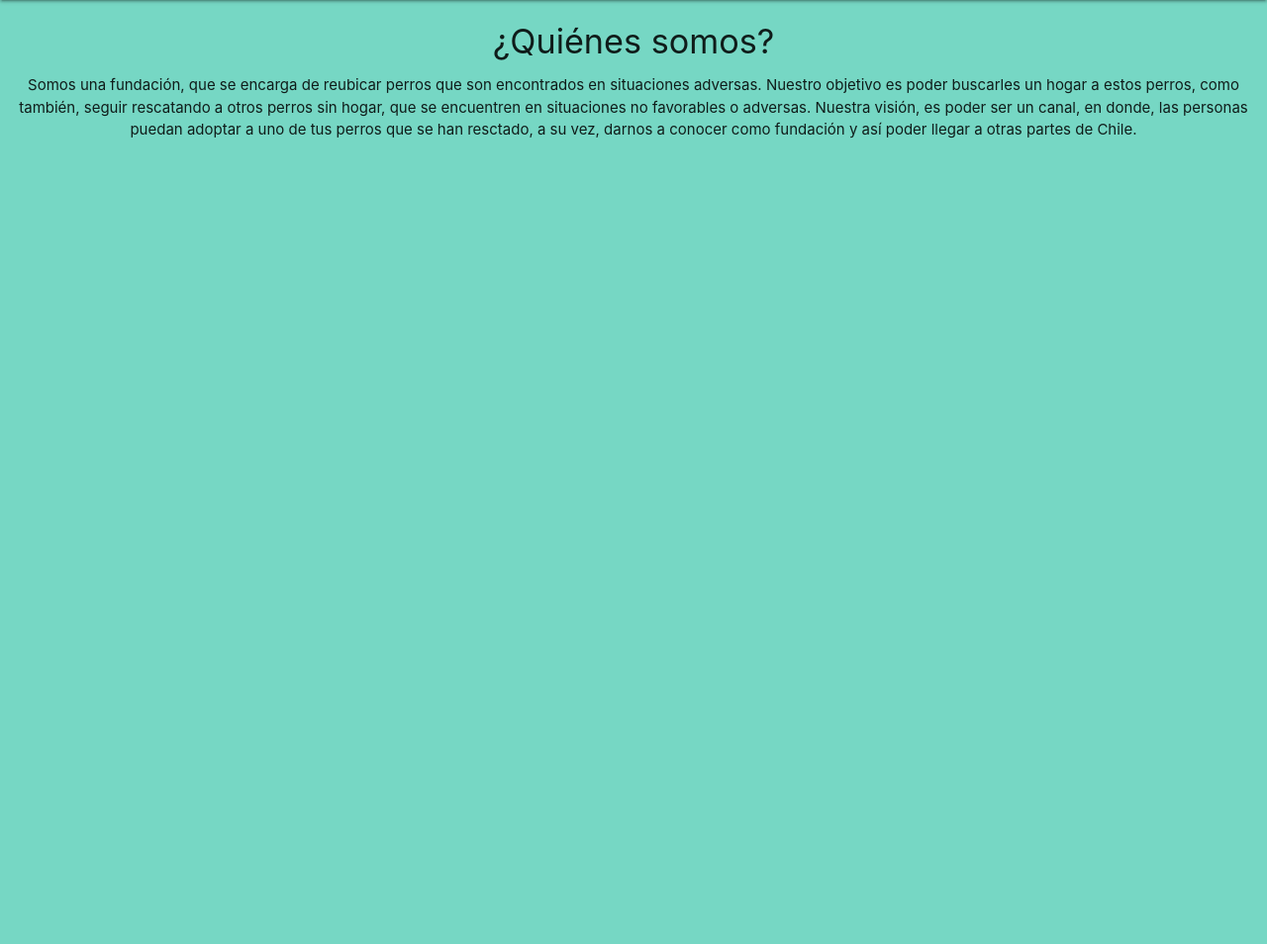
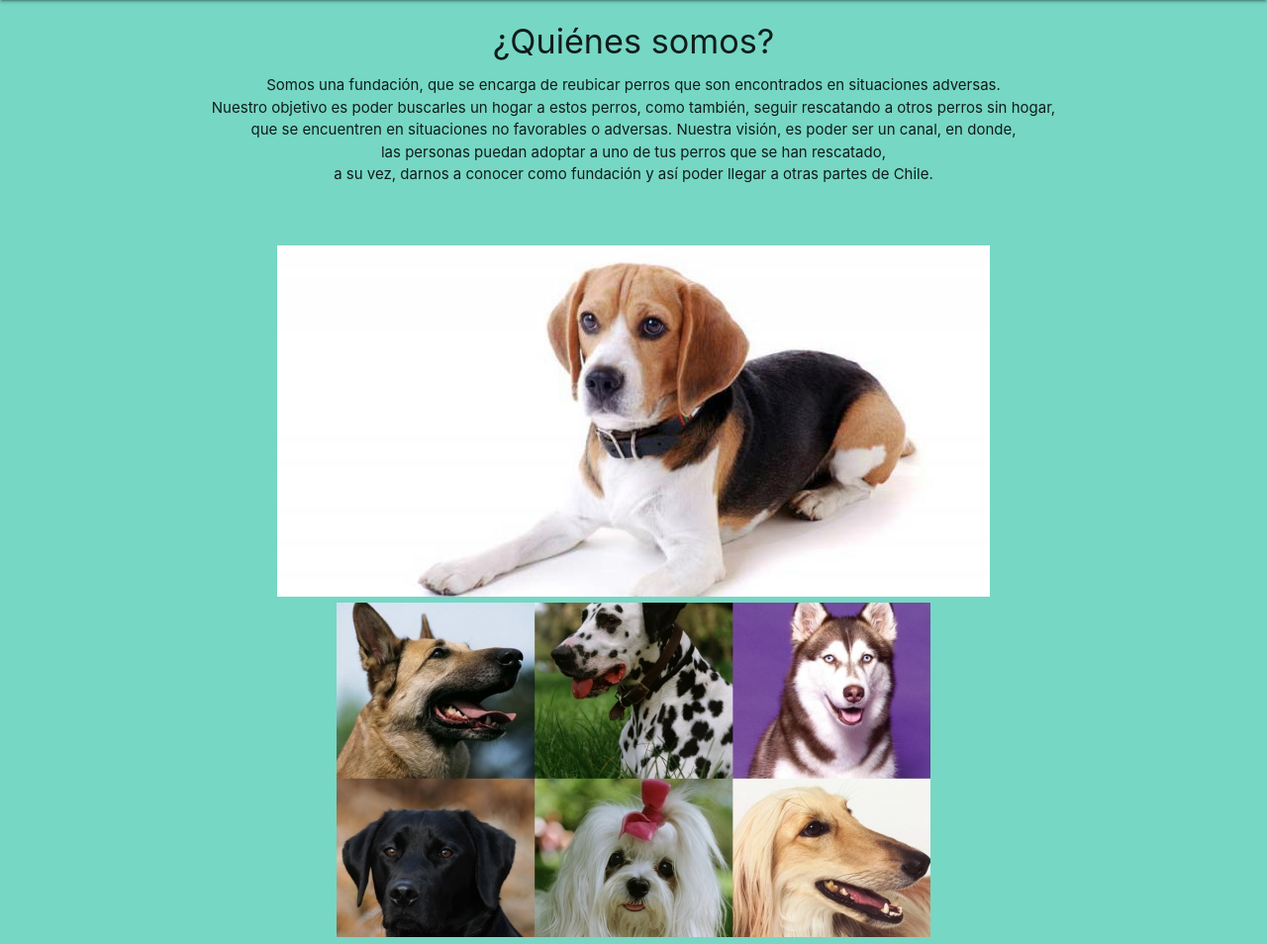
Before and after one commit to Justice2197/Proyecto-Final, a Django app: page /quienes_somos/ in a window 1280 px wide. Shown: the part 111-1065 px from the top of the page at 99% size. Before the commit the page ends 251 px from the top, so only its background shows below. Run offline with Django 3.2, Linux system fonts and the light colour scheme; some libraries are stand-ins or nearby versions.

Commit message:
Mis Perris

```diff
--- a/mysite/web/templates/web/MisPerris.html
+++ b/mysite/web/templates/web/MisPerris.html
@@ -17,7 +17,6 @@
 <header>
 	<img src='{% static "img/logo.png" %}' alt="Mis Perris">
 </header>
-
 {% if user.is_authenticated %}
 <h3>Hola {{ user.username }}</h3>
 	<div class="nav-content">
--- a/mysite/web/templates/web/quienes_somos.html
+++ b/mysite/web/templates/web/quienes_somos.html
@@ -45,7 +45,11 @@
 </nav>
 <div class="center">
 	<h4>¿Quiénes somos?</h4>
-	<p>Somos una fundación, que se encarga de reubicar perros que son encontrados en situaciones adversas. Nuestro objetivo es poder buscarles un hogar a estos perros, como también, seguir rescatando a otros perros sin hogar, que se encuentren en situaciones no favorables o adversas. Nuestra visión, es poder ser un canal, en donde, las personas puedan adoptar a uno de tus perros que se han resctado, a su vez, darnos a conocer como fundación y así poder llegar a otras partes de Chile.</p>
+	<p ali>Somos una fundación, que se encarga de reubicar perros que son encontrados en situaciones adversas. <br> Nuestro objetivo es poder buscarles un hogar a estos perros, como también, seguir rescatando a otros perros sin hogar, <br> que se encuentren en situaciones no favorables o adversas. Nuestra visión, es poder ser un canal, en donde, <br> las personas puedan adoptar a uno de tus perros que se han rescatado, <br>a su vez, darnos a conocer como fundación y así poder llegar a otras partes de Chile.</p>
+	<br>
+	<br>
+	<img src='{% static "img/perro20.jpg" %}' alt="Perros">
+	<img src='{% static "img/perro21.jpg" %}' alt="Perros2">
 </div>
 {% endif %}
     {% endblock content %}
```
Also changed, not shown: mysite/db.sqlite3, mysite/web/static/img/perro20.jpg (added), mysite/web/static/img/perro21.jpg (added).
